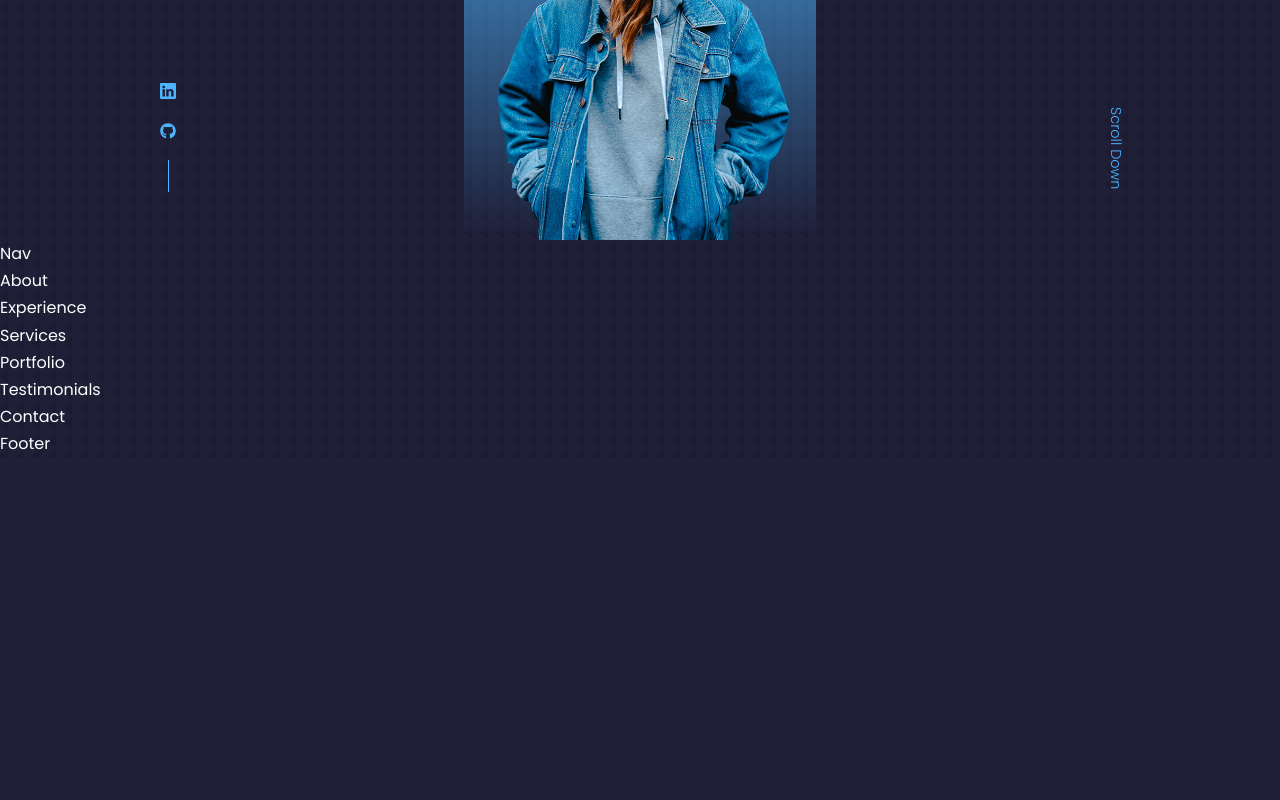
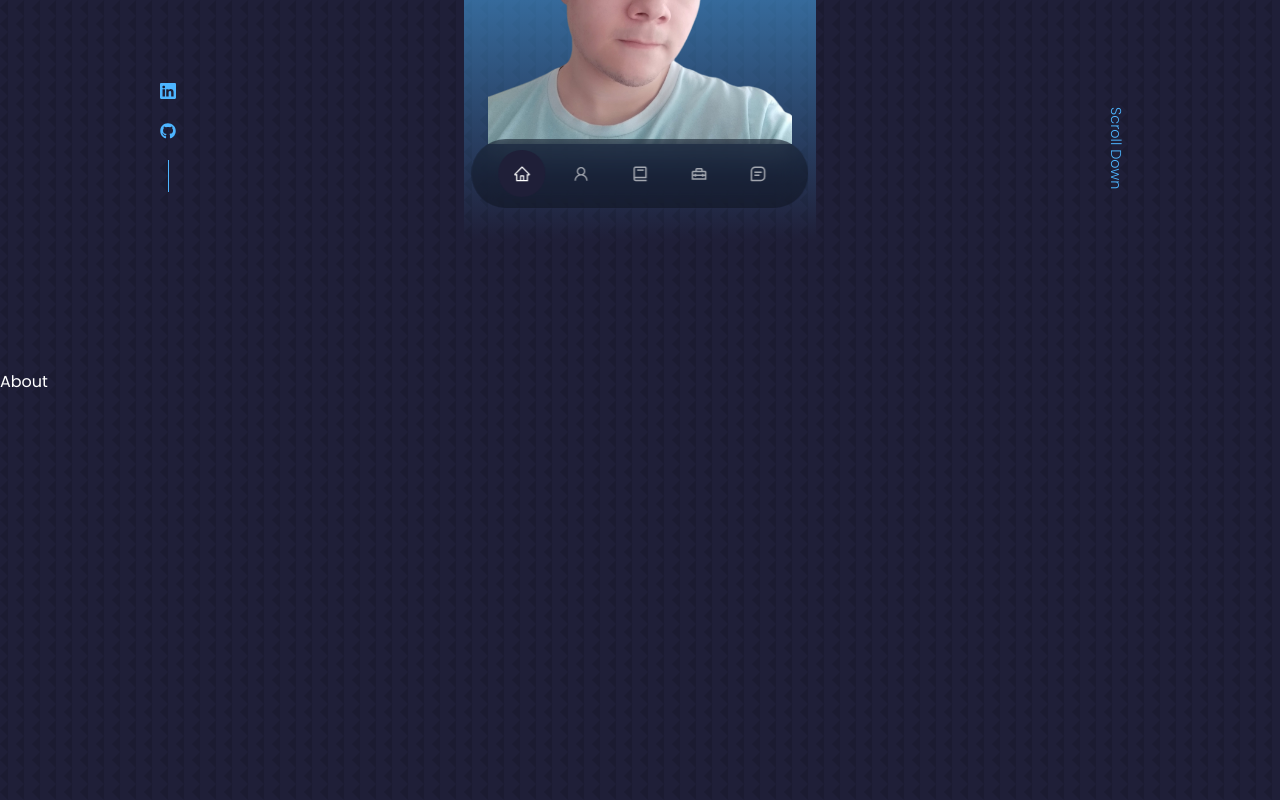
Before and after one commit to RafaelBerger/rafael-portfolio, a React (Create React App) app: page / in a window 1280 px wide. Shown: the part 560-1360 px from the top of the page. Before the commit the page ends 1018 px from the top, so only its background shows below. Built offline with nearby package versions, Linux system fonts and the light colour scheme.

Commit message:
seção nav concluída

```diff
--- a/src/components/about/About.jsx
+++ b/src/components/about/About.jsx
@@ -2,7 +2,7 @@
 import "./about.css";
 
 const About = () => {
-  return <div>About</div>;
+  return <section id="about">About</section>;
 };
 
 export default About;
--- a/src/components/contact/Contact.jsx
+++ b/src/components/contact/Contact.jsx
@@ -2,7 +2,7 @@
 import "./contact.css";
 
 const Contact = () => {
-  return <div>Contact</div>;
+  return <section id="contact">Contact</section>;
 };
 
 export default Contact;
--- a/src/components/experience/Experience.jsx
+++ b/src/components/experience/Experience.jsx
@@ -2,7 +2,7 @@
 import "./experience.css";
 
 const Experience = () => {
-  return <div>Experience</div>;
+  return <section id="experience">Experience</section>;
 };
 
 export default Experience;
--- a/src/components/footer/Footer.jsx
+++ b/src/components/footer/Footer.jsx
@@ -2,7 +2,7 @@
 import "./footer.css";
 
 const Footer = () => {
-  return <div>Footer</div>;
+  return <section id="portfolio">Footer</section>;
 };
 
 export default Footer;
--- a/src/components/header/Header.jsx
+++ b/src/components/header/Header.jsx
@@ -1,7 +1,7 @@
 import React from "react";
 import "./header.css";
 import CTA from "./CTA";
-import ME from "../../assests/me.png";
+import ME from "../../assests/rafael-foto.png";
 import HeaderSocials from "./HeaderSocials";
 
 const Header = () => {
--- a/src/components/nav/Nav.jsx
+++ b/src/components/nav/Nav.jsx
@@ -1,8 +1,53 @@
 import React from "react";
 import "./nav.css";
+import { AiOutlineHome } from "react-icons/ai";
+import { AiOutlineUser } from "react-icons/ai";
+import { BiBook } from "react-icons/bi";
+import { MdOutlineHomeRepairService } from "react-icons/md";
+import { BiMessageSquareDetail } from "react-icons/bi";
+import { useState } from "react";
 
 const Nav = () => {
-  return <div>Nav</div>;
+  const [activeNav, setActiveNav] = useState("#");
+  return (
+    <nav>
+      <a
+        href="#"
+        onClick={() => setActiveNav("#")}
+        className={activeNav === "#" ? "active" : ""}
+      >
+        <AiOutlineHome />
+      </a>
+      <a
+        href="#about"
+        onClick={() => setActiveNav("#about")}
+        className={activeNav === "#about" ? "active" : ""}
+      >
+        <AiOutlineUser />
+      </a>
+      <a
+        href="#experience"
+        onClick={() => setActiveNav("#experience")}
+        className={activeNav === "#experience" ? "active" : ""}
+      >
+        <BiBook />
+      </a>
+      <a
+        href="#services"
+        onClick={() => setActiveNav("#services")}
+        className={activeNav === "#services" ? "active" : ""}
+      >
+        <MdOutlineHomeRepairService />
+      </a>
+      <a
+        href="#contact"
+        onClick={() => setActiveNav("#contact")}
+        className={activeNav === "#contact" ? "active" : ""}
+      >
+        <BiMessageSquareDetail />
+      </a>
+    </nav>
+  );
 };
 
 export default Nav;
--- a/src/components/nav/nav.css
+++ b/src/components/nav/nav.css
@@ -0,0 +1,33 @@
+nav {
+  background: rgba(0, 0, 0, 0.3);
+  width: max-content;
+  display: block;
+  padding: 0.7rem 1.7rem;
+  z-index: 2;
+  position: fixed;
+  left: 50%;
+  transform: translateX(-50%);
+  bottom: 2rem;
+  display: flex;
+  gap: 0.8rem;
+  border-radius: 3rem;
+  backdrop-filter: blur(15px);
+}
+
+nav a {
+  background: transparent;
+  padding: 0.9rem;
+  border-radius: 50%;
+  display: flex;
+  color: var(--color-light);
+  font-size: 1.1rem;
+}
+
+nav a:hover {
+  background: rgba(0, 0, 0, 0.3);
+}
+
+nav a.active {
+  background: var(--color-bg);
+  color: var(--color-white);
+}
--- a/src/components/services/Services.jsx
+++ b/src/components/services/Services.jsx
@@ -2,7 +2,7 @@
 import "./services.css";
 
 const Services = () => {
-  return <div>Services</div>;
+  return <section id="services">Services</section>;
 };
 
 export default Services;
--- a/src/components/testimonials/Testimonials.jsx
+++ b/src/components/testimonials/Testimonials.jsx
@@ -2,7 +2,7 @@
 import "./testimonials.css";
 
 const Testimonials = () => {
-  return <div>Testimonials</div>;
+  return <section id="testimonials">Testimonials</section>;
 };
 
 export default Testimonials;
--- a/src/index.css
+++ b/src/index.css
@@ -61,6 +61,7 @@
 }
 section {
   margin-top: 8rem;
+  height: 100vh;
 }
 
 section > h2,
```
Also changed, not shown: src/assests/rafael-foto.png (added), 1 other file (tests, documents, lock files or other folders).
